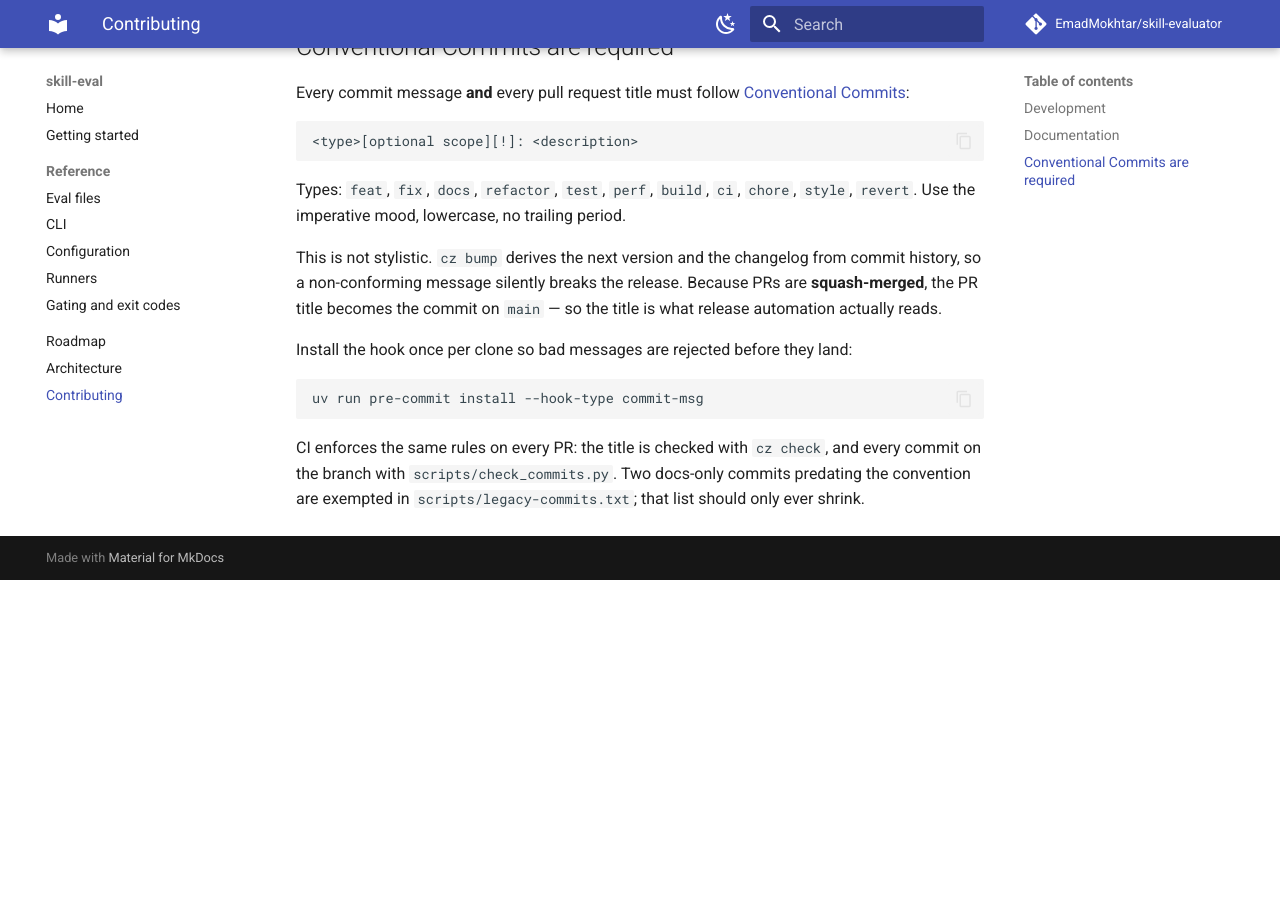
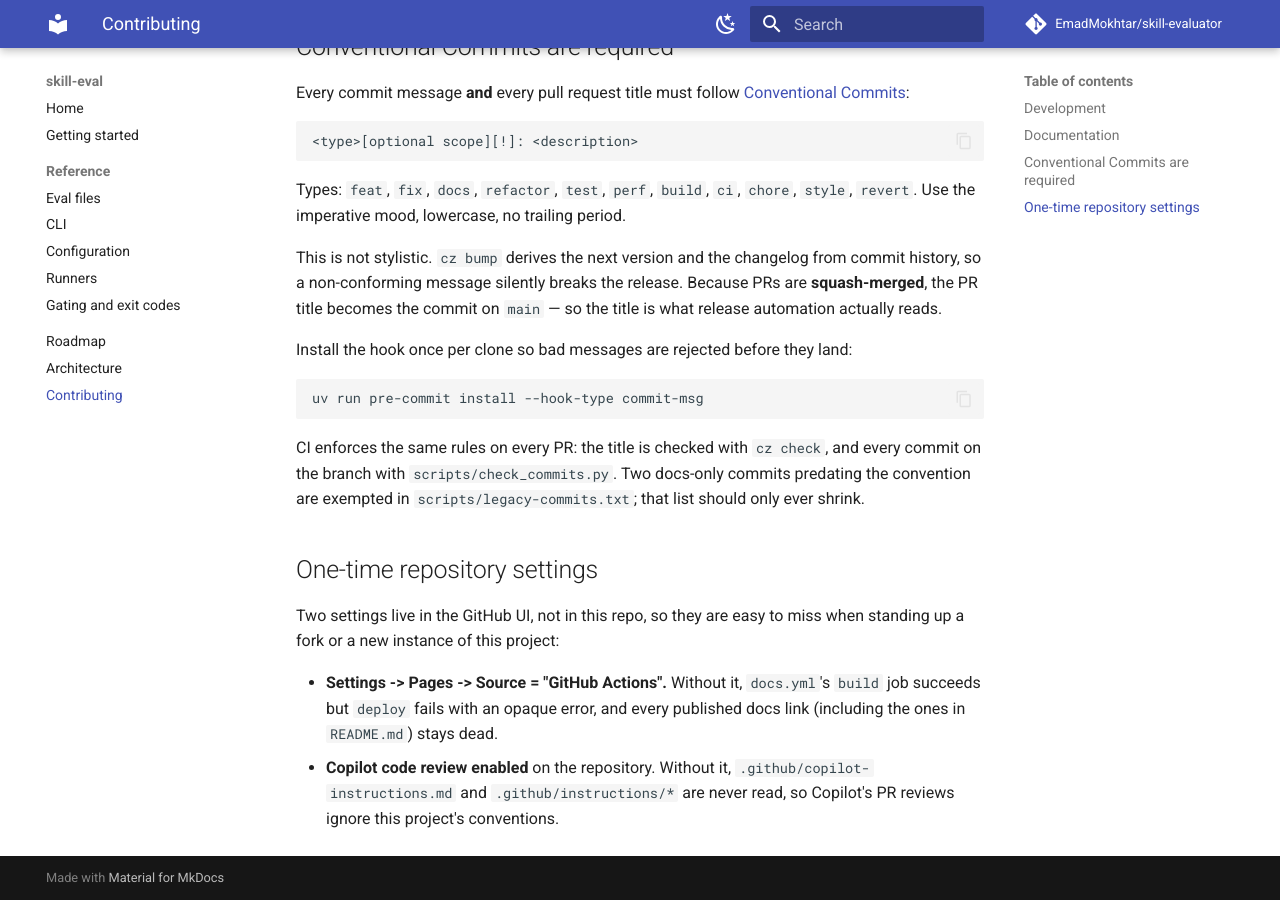
Before and after one commit to EmadMokhtar/skill-evaluator, an MkDocs documentation site: the page built from docs/contributing.md, in a window 1280 px wide and 900 px high, scrolled down 994 px. Built offline with MkDocs 1.6.1 and Material for MkDocs 9.7.7, drawn with Linux system fonts in a browser that asks for light colours; comment, search, counter and statistics services are not loaded; before the commit the page ends 1574 px from its top, so only the background shows below that.

Commit message:
fix: address whole-branch review findings on docs infrastructure
Bounds mkdocs/mkdocs-material below 2.0 (plugin system removal, no
migration path), records the two manual GitHub repo settings (Pages
source, Copilot review) in docs/contributing.md and a docs.yml comment
instead of only in the non-authoritative design spec, corrects
docs/index.md's Install section to install from source (no release has
shipped yet), trims README's quickstart to stop duplicating
getting-started.md, brings CLAUDE.md's extra="forbid" model list and
mkdocs group-sync command in line with the code and docs/contributing.md,
documents the no-docs-needed label escape hatch, narrows the roadmap's M7
row now that docs shipped, adds a roadmap link back to the README, warns
that ARCHITECTURE.md needs absolute-only links since it renders from two
different base directories, and turns on mkdocs --strict validation for
anchors and absolute links.

Co-Authored-By: Claude Opus 5 <noreply@anthropic.com>

```diff
--- a/docs/contributing.md
+++ b/docs/contributing.md
@@ -65,3 +65,15 @@ CI enforces the same rules on every PR: the title is checked with `cz check`, an
 every commit on the branch with `scripts/check_commits.py`. Two docs-only commits
 predating the convention are exempted in `scripts/legacy-commits.txt`; that list
 should only ever shrink.
+
+## One-time repository settings
+
+Two settings live in the GitHub UI, not in this repo, so they are easy to miss when
+standing up a fork or a new instance of this project:
+
+- **Settings -> Pages -> Source = "GitHub Actions".** Without it, `docs.yml`'s `build`
+  job succeeds but `deploy` fails with an opaque error, and every published docs link
+  (including the ones in `README.md`) stays dead.
+- **Copilot code review enabled** on the repository. Without it, `.github/copilot-instructions.md`
+  and `.github/instructions/*` are never read, so Copilot's PR reviews ignore this
+  project's conventions.
--- a/mkdocs.yml
+++ b/mkdocs.yml
@@ -4,6 +4,10 @@ site_url: https://emadmokhtar.github.io/skill-evaluator/
 repo_url: https://github.com/EmadMokhtar/skill-evaluator
 repo_name: EmadMokhtar/skill-evaluator
 edit_uri: edit/main/docs/
+
+validation:
+  anchors: warn
+  absolute_links: warn
 
 # docs/superpowers/ is a historical record of design specs and plans. It lives
 # in the repo but is not part of the published site.
--- a/pyproject.toml
+++ b/pyproject.toml
@@ -28,8 +28,10 @@ dev = [
     "pydantic-ai-slim[openai]>=2.22",
 ]
 docs = [
-    "mkdocs>=1.6",
-    "mkdocs-material>=9.5",
+    # Capped below 2.0: MkDocs 2.0 removes the plugin system entirely, with no
+    # migration path, which would break mkdocs-material and the docs build outright.
+    "mkdocs>=1.6,<2",
+    "mkdocs-material>=9.5,<10",
 ]
 
 [build-system]
```
Also changed, not shown: CLAUDE.md (+7 -2 lines), README.md (+4 -16 lines), docs/index.md (+7 -1 lines), docs/roadmap.md (+1 -1 lines), .github/instructions/docs.instructions.md, 2 other files.
